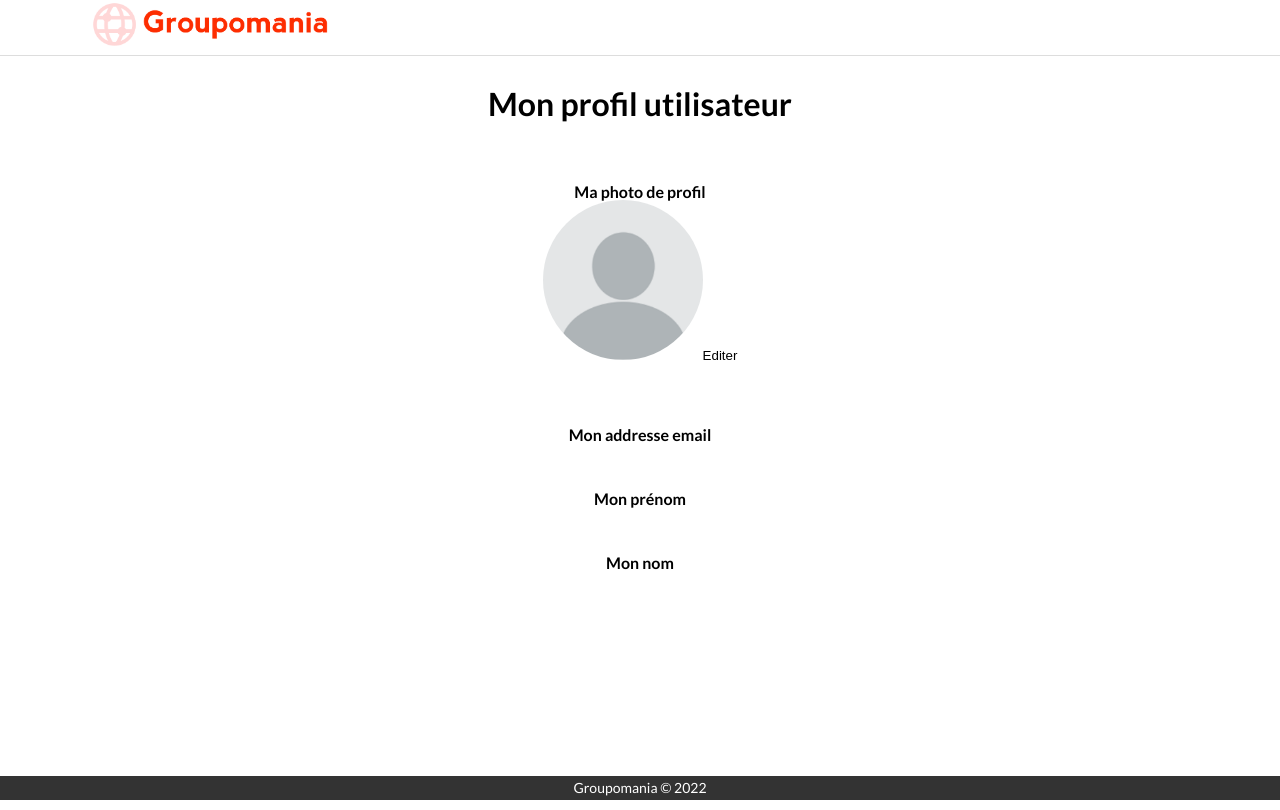
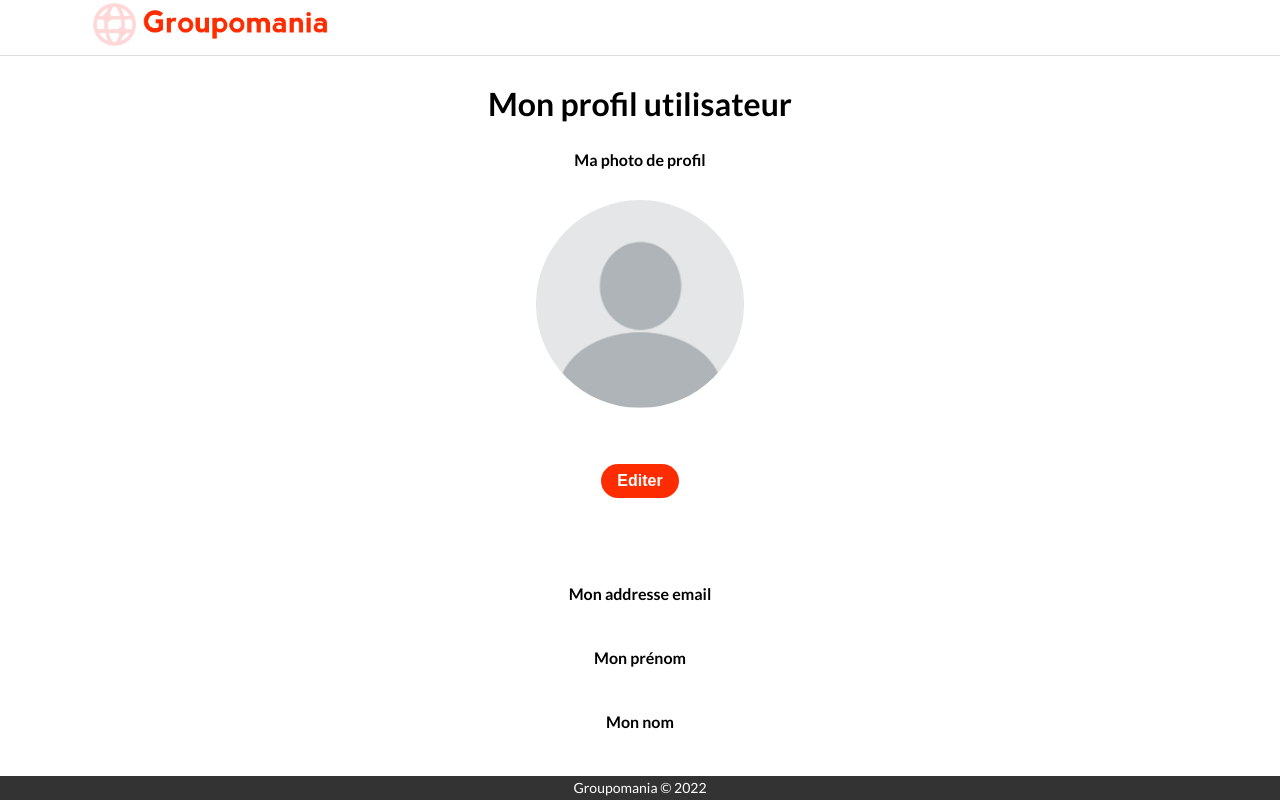
Before and after one commit to mlaversin/OC_7_Groupomania, a React (Create React App) app in the folder frontend/: page /profil in a window 1280 px wide. Built offline with nearby package versions, Linux system fonts and the light colour scheme; no server answers.

Commit message:
edit profile pic layout - desktop version

```diff
--- a/frontend/src/pages/Profile.js
+++ b/frontend/src/pages/Profile.js
@@ -2,6 +2,8 @@ import { useState, useEffect } from 'react';
 import { useNavigate } from 'react-router-dom';
 import Layout from '../components/layout/Layout';
 import defaultProfilePic from '../assets/default-profile-picture.png';
+import { FontAwesomeIcon } from '@fortawesome/react-fontawesome';
+import { faImage, faTrash } from '@fortawesome/free-solid-svg-icons';
 
 export default function Profile() {
   const navigate = useNavigate();
@@ -26,7 +28,10 @@ export default function Profile() {
       body: formData,
     })
       .then(res => res.json())
-      .then(res => console.log(res.message))
+      .then(res => {
+        handleRefresh();
+        console.log(res.message);
+      })
       .catch();
     setIsEditingPic(false);
     setDeleteFile(false);
@@ -56,16 +61,37 @@ export default function Profile() {
       .catch(err => console.log(err));
   }, [navigate]);
 
+  const handleRefresh = () => {
+    const token = JSON.parse(localStorage.getItem('token'));
+    const userId = JSON.parse(localStorage.getItem('userId'));
+
+    fetch(`${process.env.REACT_APP_API_URL}/api/user/${userId}`, {
+      method: 'get',
+      headers: {
+        Authorization: `Bearer ${token}`,
+      },
+    })
+      .then(res => {
+        if (res.status === 401) {
+          navigate('/auth');
+        } else {
+          return res.json();
+        }
+      })
+      .then(data => {
+        setUser(data);
+      })
+      .catch(err => console.log(err));
+  };
+
   return (
     <>
       <Layout>
         <main className='profile-page'>
           <h1>Mon profil utilisateur</h1>
-          <div className='field-container'>
           <div className='picture-container'>
             <div className='field-title'>Ma photo de profil</div>
-              {isEditingPic === false && (
-                <>
+            <div className='profile-pic-container'>
               {user && user.pictureUrl ? (
                 <img
                   src={user.pictureUrl}
@@ -79,29 +105,57 @@ export default function Profile() {
                   alt='utilisateur'
                 />
               )}
-
-                  <button onClick={() => setIsEditingPic(true)}>Editer</button>
-                </>
+            </div>
+            <div className='edit-pic-container'>
+              {isEditingPic === false && (
+                <button
+                  className='btn btn-primary edit-pic-btn'
+                  onClick={() => setIsEditingPic(true)}
+                >
+                  Editer
+                </button>
               )}
               {isEditingPic && (
                 <>
+                  <div className='handle-img-btn'>
+                    <label htmlFor='image' className='btn change-img-btn'>
+                      <FontAwesomeIcon icon={faImage} className='btn-icon' />
+                      Choisir une image
                       <input
                         type='file'
-                    accept='image/jpg, image/jpeg, image/png'
-                    onChange={e => setFileUpload(e.target.files[0])}
+                        id='image'
+                        name='image'
+                        accept='image/jpg, image/jpeg, image/png, image/gif'
+                        onChange={e => {
+                          setFileUpload(e.target.files[0]);
+                        }}
                       />
+                    </label>
                     {user.pictureUrl && (
-                    <button onClick={() => setDeleteFile(true)}>
+                      <button
+                        className='btn delete-img-btn'
+                        onClick={() => setDeleteFile(true)}
+                      >
+                        <FontAwesomeIcon icon={faTrash} className='btn-icon' />
                         Supprimer l'image
                       </button>
                     )}
+                  </div>
 
-                  <button onClick={() => handleEditPic(user._id)}>
+                  <div>
+                    <button
+                      className='btn btn-black'
+                      onClick={() => setIsEditingPic(false)}
+                    >
+                      Annuler
+                    </button>
+                    <button
+                      className='btn btn-primary'
+                      onClick={() => handleEditPic(user._id)}
+                    >
                       Valider
                     </button>
-                  <button onClick={() => setIsEditingPic(false)}>
-                    Annuler
-                  </button>
+                  </div>
                 </>
               )}
             </div>
--- a/frontend/src/styles/pages/_profil.scss
+++ b/frontend/src/styles/pages/_profil.scss
@@ -1,8 +1,45 @@
 .profile-page {
+  width: 50%;
+  max-width: 500px;
+  margin: 0 auto;
   display: flex;
   flex-direction: column;
   justify-content: center;
   align-items: center;
+}
+
+.picture-container {
+  width: 100%;
+  margin-bottom: 2rem;
+}
+
+.handle-img-btn {
+  @include flex-row;
+  color: $clr-primary;
+  font-size: $fs-400;
+}
+
+.handle-img-btn .change-img-btn,
+.handle-img-btn .delete-img-btn {
+  color: $clr-primary;
+  font-size: $fs-300;
+}
+
+.change-img-btn {
+  cursor: pointer;
+}
+
+.edit-pic-container {
+  @include flex-col;
+}
+
+.edit-pic-container input[type='file'] {
+  display: none;
+}
+
+.info-container {
+  width: 100%;
+  margin-bottom: 2rem;
 }
 
 .field-container {
@@ -23,9 +60,18 @@
   text-align: center;
 }
 
+.profile-pic-container {
+  @include flex-col;
+}
+
 .profile-pic {
+  margin: 2rem 0;
   border-radius: 50%;
   object-fit: cover;
-  width: 10rem;
-  height: 10rem;
+  width: 13rem;
+  height: 13rem;
 }
+
+.edit-pic-btn {
+  margin: 1.5rem 0;
+}
```
Also changed, not shown: 1 other file (tests, documents, lock files or other folders). Lines whose indentation alone changed are shown as unchanged.
